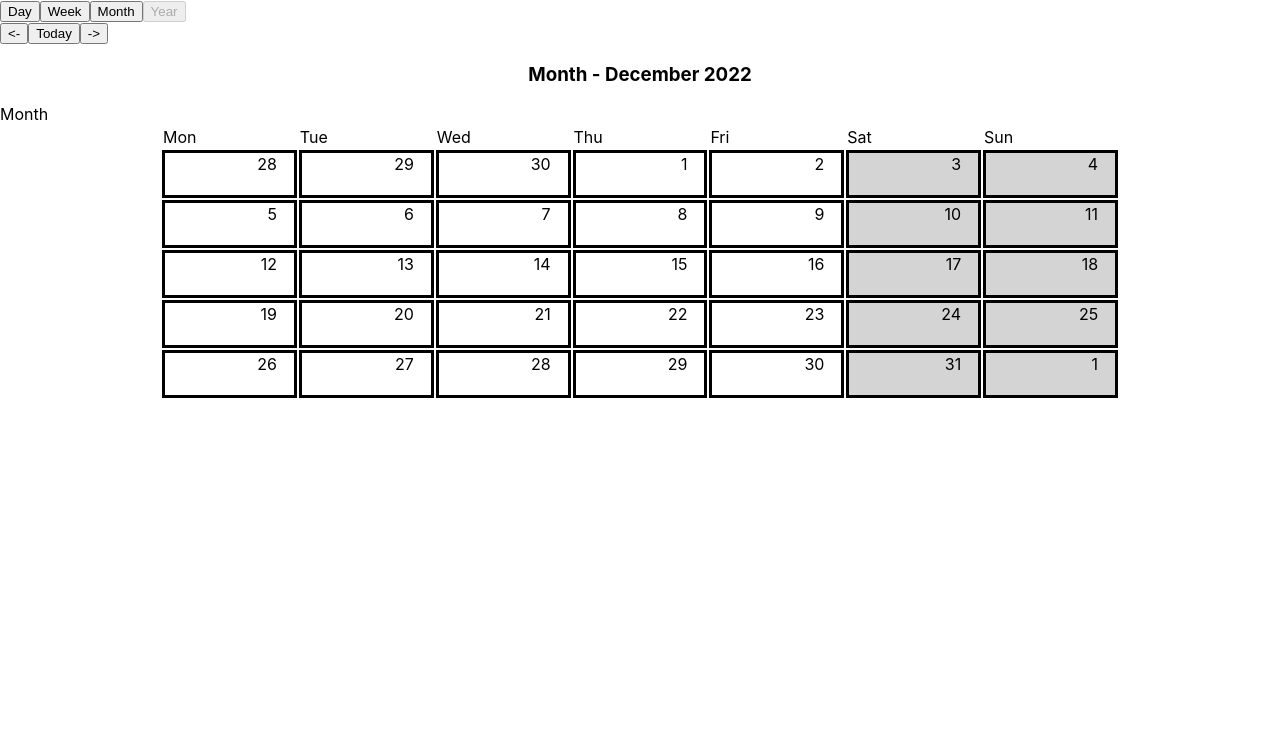
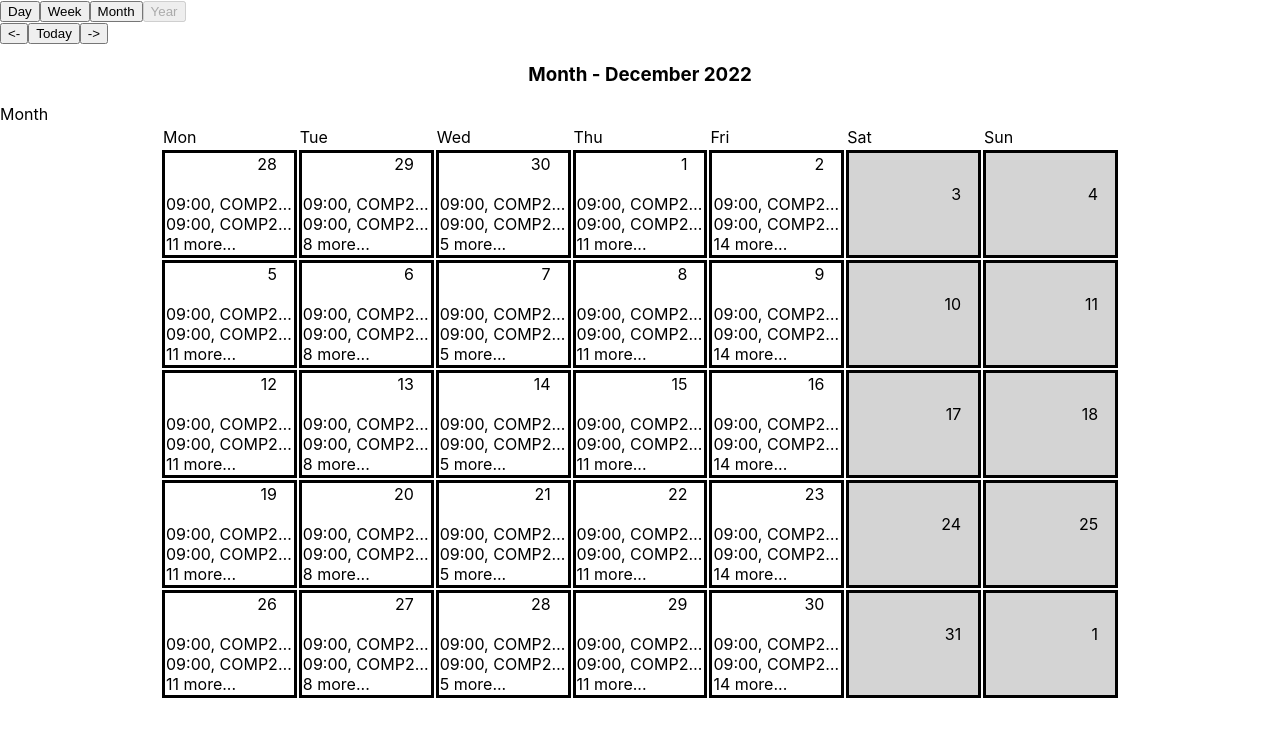
Before and after one commit to hwbrent/calendar, a React (Create React App) app: page / in a window 1280 px wide. Shown: the top 736 px of the page. Built offline with nearby package versions, Linux system fonts and the light colour scheme.

Commit message:
Add rudimentary event previews to MonthDay

```diff
--- a/src/Calendar/Calendar.jsx
+++ b/src/Calendar/Calendar.jsx
@@ -80,7 +80,7 @@ export default function Calendar(props) {
     };
 
     /**
-     *
+     * Uses {@link date} to create a header to display above the calendar view.
      * @returns {string} New text to go in the `<h3>`.
      */
     function getViewHeaderText() {
@@ -93,6 +93,8 @@ export default function Calendar(props) {
                 return `Month - ${Months[date.getMonth()]} ${date.getFullYear()}`;
             case Views.YEAR:
                 return `Year - ${date.getFullYear()}`;
+            default:
+                return '';
         }
     }
 
--- a/src/Calendar/Month/Month.jsx
+++ b/src/Calendar/Month/Month.jsx
@@ -1,6 +1,7 @@
-import React, { useState, useEffect, useContext} from 'react';
+import React, { useState, useEffect, useContext, useMemo} from 'react';
 import { useForceRerender } from '../misc/components';
 import { DateContext, TimetableContext } from '../Calendar';
+import { formatTime, getActivities } from '../misc/functions';
 
 /**
  * Formats the current month into a 2D array, like in Apple Calendar's month view.
@@ -99,6 +100,32 @@ function DayPopup(props) {
  */
 function MonthDay(props) {
 
+    const timetable = useContext(TimetableContext);
+
+    const [ activities, setActivities ] = useState([]);
+    useEffect(() => {
+        setActivities(getActivities(props.date, timetable));
+    }, [props.date]);
+
+    const eventPreviews = [];
+    if (activities.length > 0) {
+        for (const [index, entry] of activities.entries()) {
+            if (index > 1) {
+                const remaining = activities.slice(index).length;
+                eventPreviews.push(
+                    <div>{remaining} more...</div>
+                )
+                break;
+            }
+            const activityName = entry.Activity;
+            const startTime = formatTime(entry.Start);
+            console.log(index, activityName, startTime);
+            eventPreviews.push(
+                <div className='truncate'>{startTime}, {activityName}</div>
+            );
+        }
+    }
+
     const handleClick = () => {
         // If the new popup key is the same as the previous one, set the current value to null.
         // In practice, this means that if the user clicks a day of the month once, the popup
@@ -110,7 +137,10 @@ function MonthDay(props) {
         <td className="month day" data-key={props.dayKey} onClick={handleClick}>
             <div className="month day number">{props.date.getDate()}</div>
             <br/>
+
+            {/* Not sure why, but removing this puts a grey box behind the day number... */}
             <div className='actvity-count'>{null}</div>
+            {eventPreviews}
         </td>
     );
 }
--- a/src/Calendar/misc/functions.js
+++ b/src/Calendar/misc/functions.js
@@ -108,6 +108,8 @@ export function capitaliseFirstLetter(string) {
         .join('');
 };
 
+export const formatTime = (timeStr) => timeStr.slice(0,5);
+
 /**
  * Gets all the activites in `timetable` that occur on `date`.
  *
@@ -117,12 +119,17 @@ export function capitaliseFirstLetter(string) {
  * @returns {object[]} the activites in the timetable which occur on the same day as the date passed in.
  */
 export function getActivities(date, timetable) {
-
     const dotw = Weekdays[date.getDay()];
     const dayActivities = timetable[dotw];
 
+    if (dayActivities.length === 0) {
+        return [];
+    }
+
     const convertedDate = convertDateToYYYYMMDD(date);
-    dayActivities.filter((act) => act.Dates.includes(convertedDate));
+    dayActivities.filter((act) => {
+        return act.Dates && act.Dates instanceof Array && act.Dates.includes(convertedDate);
+    });
 
     return dayActivities;
 }
--- a/src/index.css
+++ b/src/index.css
@@ -53,3 +53,15 @@ h3 {
   opacity: 0.975; /* Anything lower and the stuff behind is too visible */
   backdrop-filter: blur(14px);
 }
+
+.truncate {
+  /*
+  Basically cuts text off instead of making it wrap around. Also adds ellipsis
+  e.g. COMP2221 might become COMP2...
+
+  See https://www.w3schools.com/cssref/css3_pr_text-overflow.php (first example)
+  */
+  white-space: nowrap;
+  overflow: hidden;
+  text-overflow: ellipsis;
+}
```
